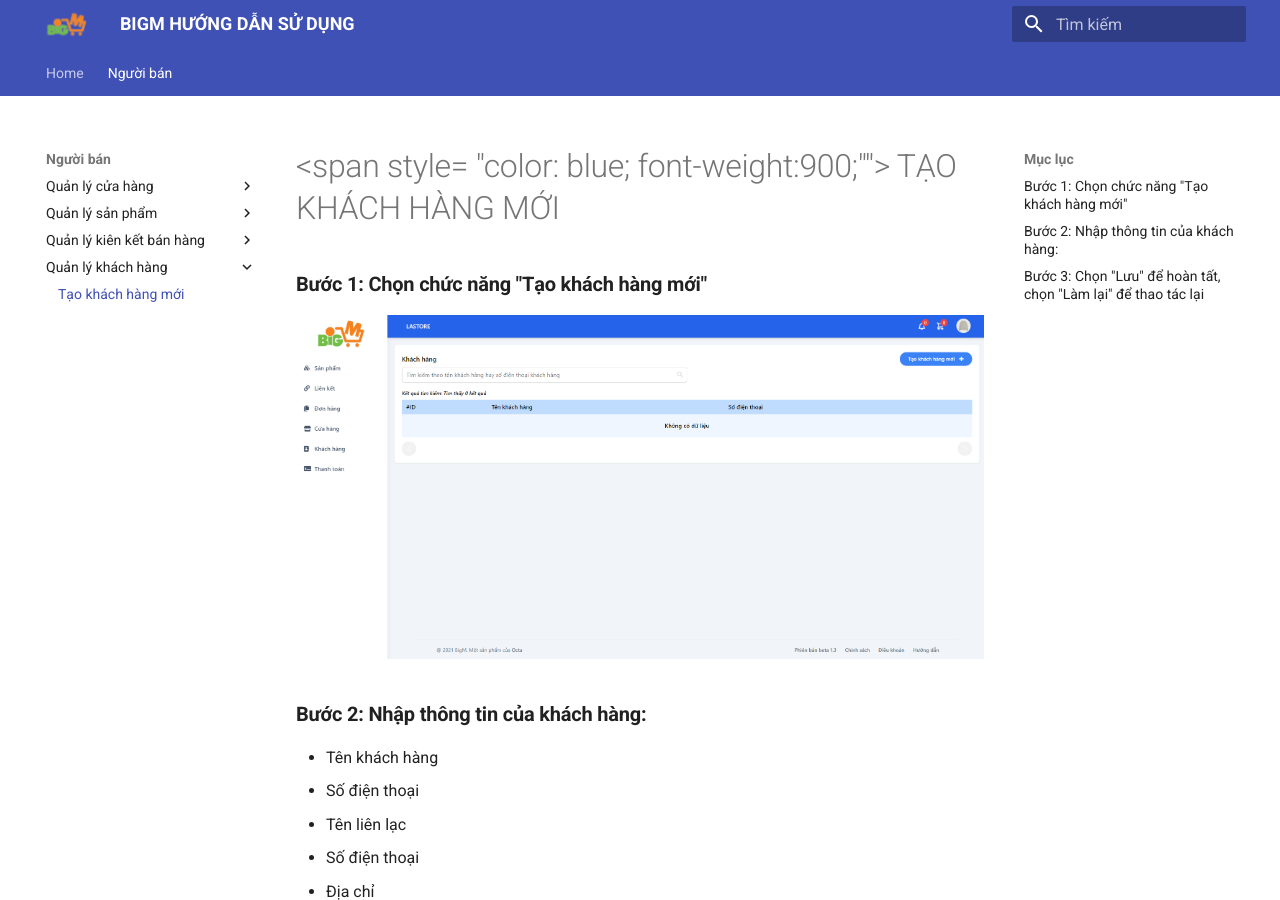
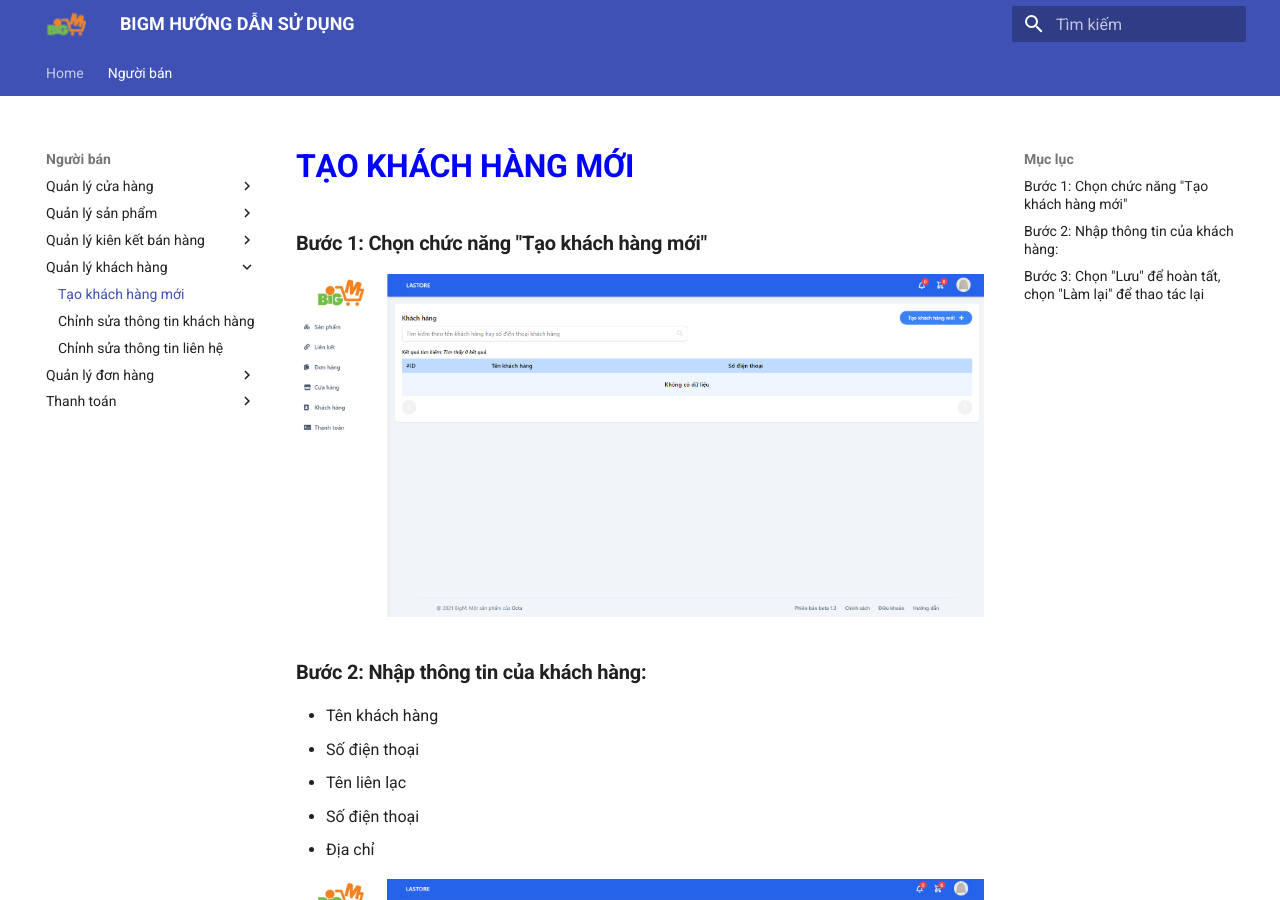
Before and after one commit to octa-tech/bigm-tutorial, an MkDocs documentation site: the page built from docs/customer/create-cus.md, in a window 1280 px wide and 900 px high. Built offline with MkDocs 1.6.1 and Material for MkDocs 9.7.7, drawn with Linux system fonts in a browser that asks for light colours.

Commit message:
Bổ sung chức năng đơn hàng, khách hàng

```diff
--- a/docs/customer/create-cus.md
+++ b/docs/customer/create-cus.md
@@ -1,4 +1,4 @@
-# <span style= "color: blue; font-weight:900;""> TẠO KHÁCH HÀNG MỚI </span>
+# <span style= "color: blue; font-weight:900;"> TẠO KHÁCH HÀNG MỚI </span>
 
 ### **Bước 1: Chọn chức năng "Tạo khách hàng mới"**
 
--- /dev/null
+++ b/docs/payment/match-ord.md
@@ -0,0 +1 @@
+# <span style= "color: blue; font-weight:900;"> KIỂM TRA THANH TOÁN ĐƠN HÀNG </span>
--- a/mkdocs.yml
+++ b/mkdocs.yml
@@ -18,6 +18,14 @@ nav:
       - Chỉnh sửa liên kểt sản phẩm: "link/update-link.md"
     - Quản lý khách hàng:
       - Tạo khách hàng mới: "customer/create-cus.md"
+      - Chỉnh sửa thông tin khách hàng: "customer/update-cus.md"
+      - Chỉnh sửa thông tin liên hệ: "customer/update-cont.md"
+    - Quản lý đơn hàng:
+      - Xem chi tiết đơn hàng: "order/order.md"
+      - Cập nhật tình trạng liên quan của đơn hàng: "order/stt-ord.md"
+      - Tạo đơn hàng: "order/create.md"
+    - Thanh toán:
+      - Kiểm tra thông tin thanh toán: "payment/match-ord.md"
 
 theme:
   name: material
```
Also changed, not shown: docs/customer/update-cont.md (added, +15 -0 lines), docs/customer/update-cus.md (added, +14 -0 lines), docs/order/create.md (added, +16 -0 lines), docs/order/order.md (added, +16 -0 lines), docs/order/stt-ord.md (added, +18 -0 lines), docs/images/customer/update-cus.png (added), docs/images/customer/update-cus2.png (added), docs/images/order/creat-ord.png (added), docs/images/order/creat-ord2.png (added), docs/images/order/creat-ord3.png (added), docs/images/order/order.png (added), docs/images/order/stt-ord.png (added), docs/images/payment/match-ord.png (added).
